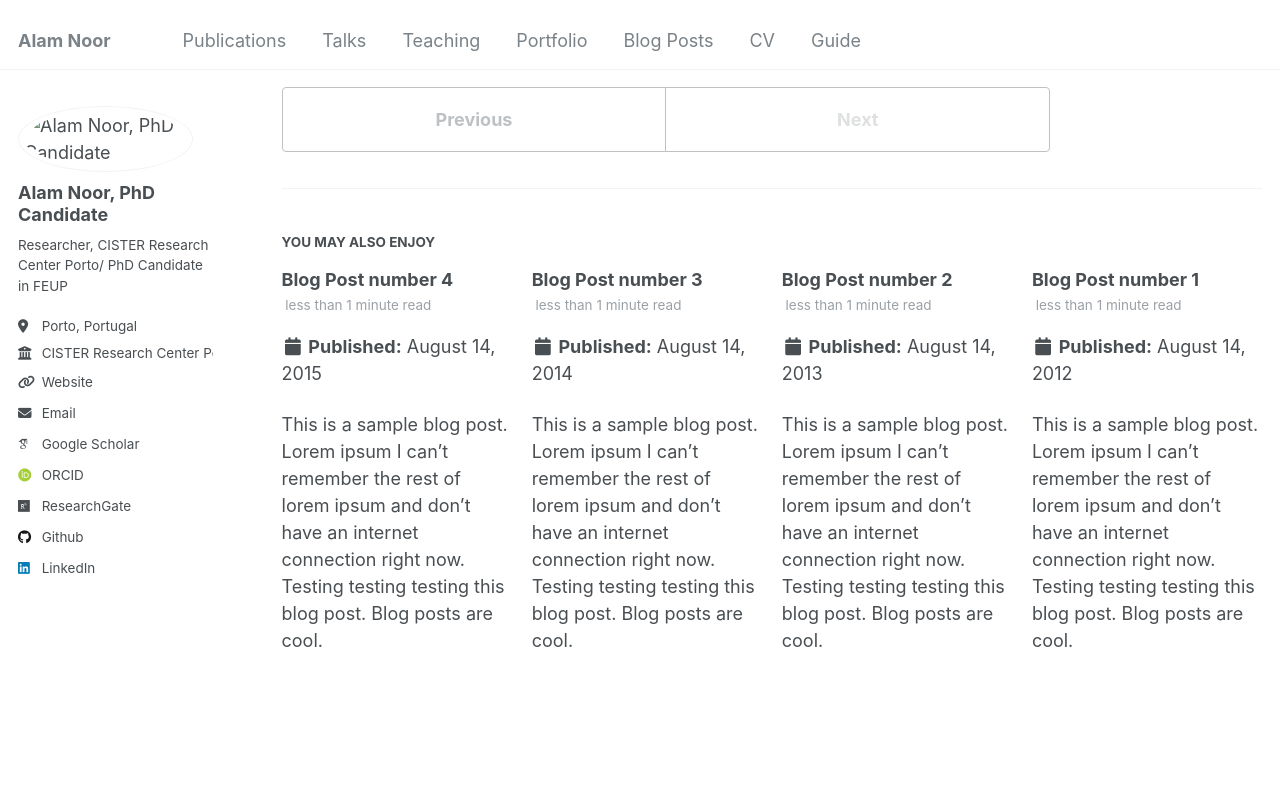
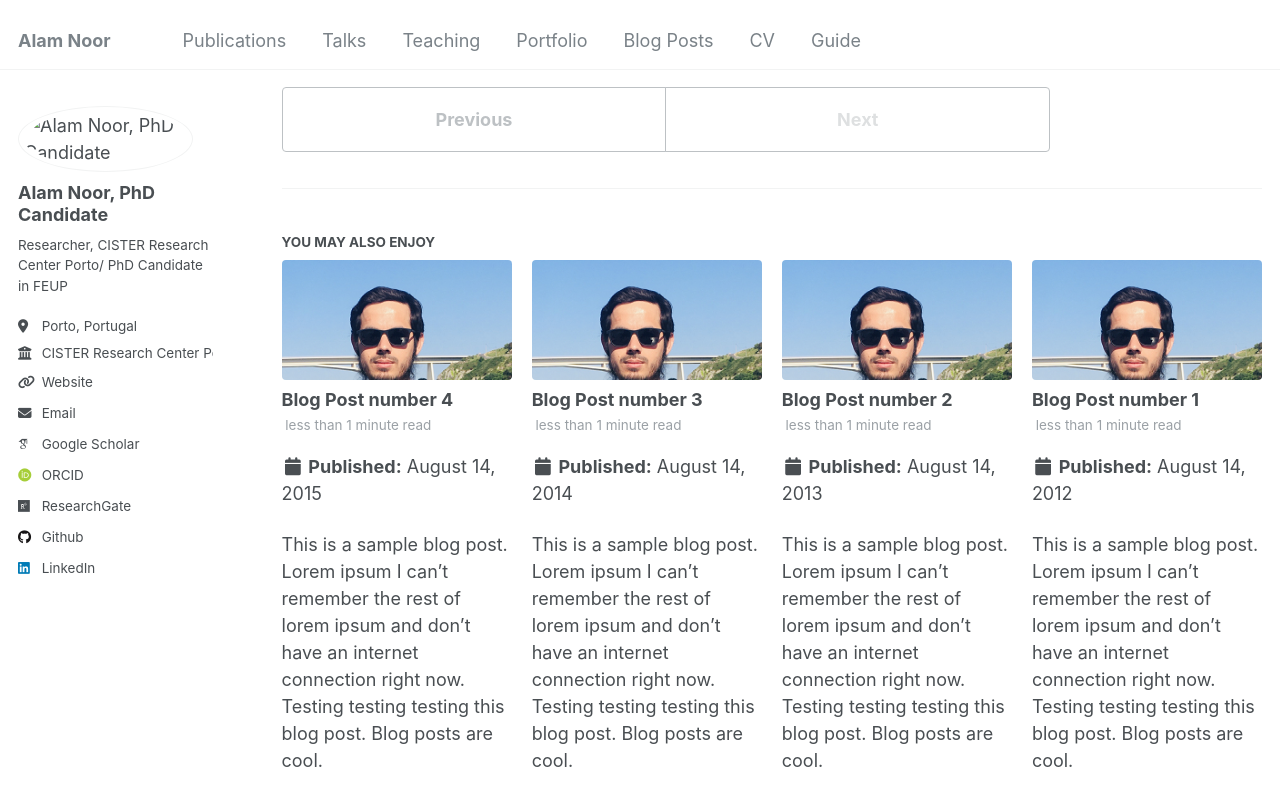
Before and after one commit to Alamnoor/alamnoor.github.io, a Jekyll site: the page built from _posts/2199-01-01-future-post.md, in a window 1280 px wide and 900 px high, scrolled down 506 px. Shown: the top 806 px of the window. Built offline with Jekyll 4.4.1, drawn with Linux system fonts in a browser that asks for light colours; some web fonts are replaced.

Commit message:
Update _config.yml

```diff
--- a/_config.yml
+++ b/_config.yml
@@ -84,7 +84,7 @@ publication_category:
     title: 'Conference Papers'
 
 # Site Settings
-teaser                   :  # filename of teaser fallback teaser image placed in /images/, .e.g. "500x300.png"
+teaser                   :  "aimage.png" # filename of teaser fallback teaser image placed in /images/, .e.g. "500x300.png"
 breadcrumbs              : false # true, false (default)
 words_per_minute         : 160
 future                   : true
```
